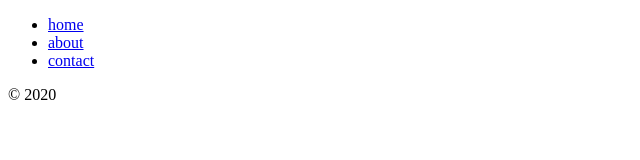
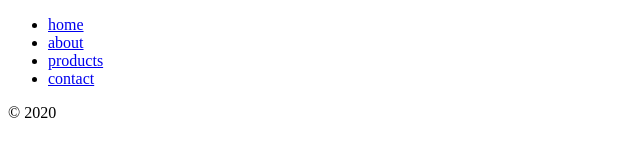
Before and after one commit to Classroom899/Oatmeal, a plain HTML site: page index.html in a window 1280 px wide. Shown: the whole page, without its empty margins (0-640 px from the left). Drawn offline with Linux system fonts and the light colour scheme.

Commit message:
Add products link

```diff
--- a/index.html
+++ b/index.html
@@ -12,6 +12,7 @@
             <ul>
                 <li><a href="#">home</a></li>
                 <li><a href="#">about</a></li>
+                <li><a href="#">products</a></li>
                 <li><a href="#">contact</a></li>
             </ul>
         </nav>
```
